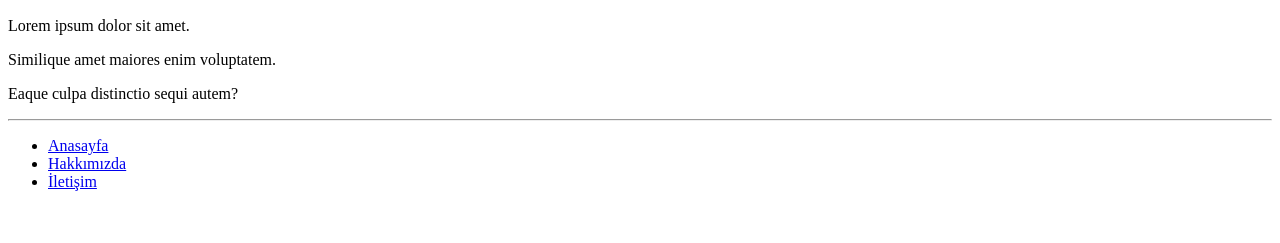
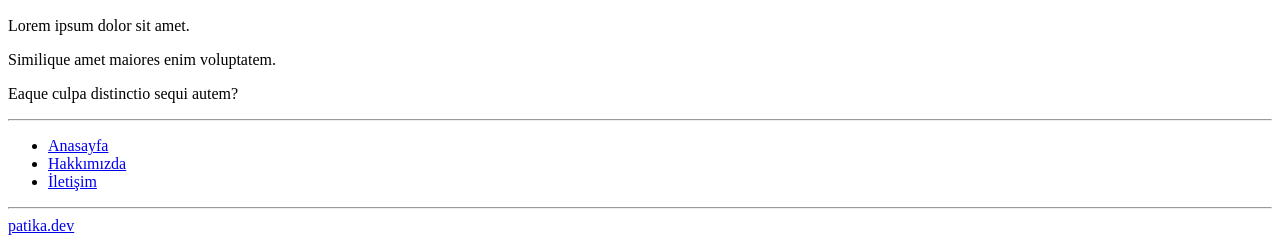
Before and after one commit to tugbafidann/HTML-BS-Calismasi, a plain HTML site: page index.html in a window 1280 px wide. Shown: the part 1597-1840 px from the top of the page. Before the commit the page ends 1804 px from the top, so only its background shows below. Drawn offline with Linux system fonts and the light colour scheme.

Commit message:
index update

```diff
--- a/index.html
+++ b/index.html
@@ -86,6 +86,8 @@
 
     </footer>
     <!--Footer - End -->
+    <hr>
+    <a href="https://www.patika.dev/tr">patika.dev</a>
 
 </body>
 </html>
```
Also changed, not shown: img/1.jpg (added).
